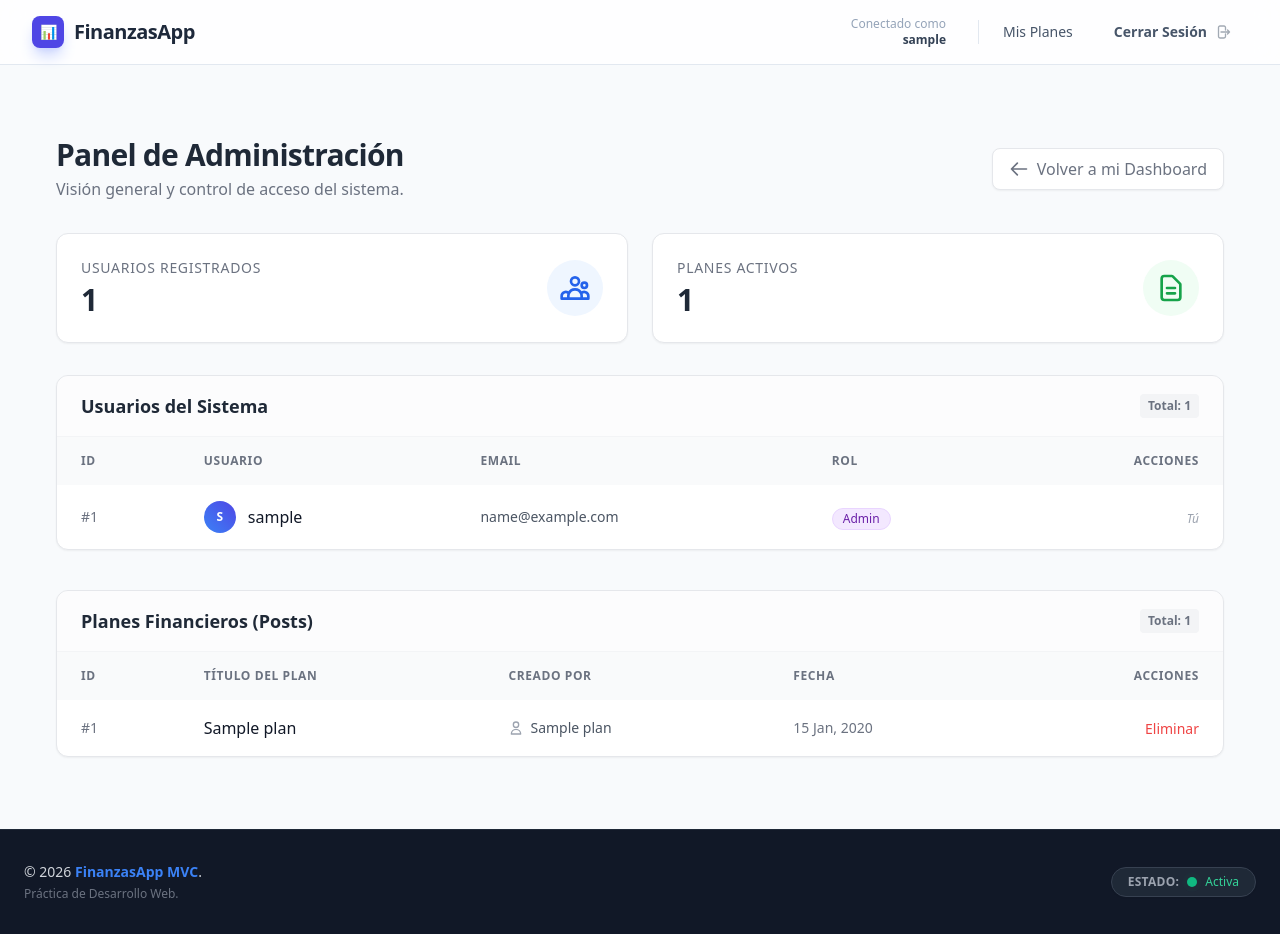
After one commit to JanVizcaino/finanzas-mvc, a PHP site: template views/admin/dashboard.php in a window 1280 px wide. The commit adds this page. Run offline with PHP 8.4, Linux system fonts and the light colour scheme; the visitor is signed in with stand-in values (Sample User, id 1); the template is opened without the code that fills it: most values are stand-ins (such as "Sample title", 1, 10 or a date in 2020); some libraries are stand-ins or nearby versions.

Commit message:
Implement admin panel with user and plan management features, add receipt upload functionality to expenses

```diff
--- a/controllers/UserController.php
+++ b/controllers/UserController.php
@@ -22,6 +22,7 @@ class UserController
         if ($result) {
             $_SESSION['user_id'] = $result['id'];
             $_SESSION['username'] = $result['username'];
+            $_SESSION['role'] = $result['role'];
             header("Location: index.php?action=dashboard");
         } else {
             echo "Credenciales incorrectas";
--- /dev/null
+++ b/views/admin/dashboard.php
@@ -0,0 +1,151 @@
+<div class="container mx-auto px-6 py-8">
+
+    <div class="flex flex-col md:flex-row justify-between items-center mb-8 gap-4">
+        <div>
+            <h1 class="text-3xl font-bold text-gray-800 tracking-tight">Panel de Administración</h1>
+            <p class="text-gray-500 mt-1">Visión general y control de acceso del sistema.</p>
+        </div>
+        <a href="index.php?action=dashboard" class="group flex items-center text-gray-500 hover:text-blue-600 transition-colors duration-200 font-medium bg-white px-4 py-2 rounded-lg border border-gray-200 hover:border-blue-300 shadow-sm">
+            <svg xmlns="http://www.w3.org/2000/svg" class="h-5 w-5 mr-2 group-hover:-translate-x-1 transition-transform" fill="none" viewBox="0 0 24 24" stroke="currentColor">
+                <path stroke-linecap="round" stroke-linejoin="round" stroke-width="2" d="M10 19l-7-7m0 0l7-7m-7 7h18" />
+            </svg>
+            Volver a mi Dashboard
+        </a>
+    </div>
+
+    <div class="grid grid-cols-1 md:grid-cols-2 gap-6 mb-8">
+        <div class="bg-white rounded-xl p-6 shadow-sm border border-gray-200 flex items-center justify-between">
+            <div>
+                <p class="text-sm font-medium text-gray-500 uppercase tracking-wider">Usuarios Registrados</p>
+                <p class="text-3xl font-bold text-gray-800 mt-1"><?= count($users) ?></p>
+            </div>
+            <div class="p-3 bg-blue-50 rounded-full text-blue-600">
+                <svg xmlns="http://www.w3.org/2000/svg" class="h-8 w-8" fill="none" viewBox="0 0 24 24" stroke="currentColor">
+                    <path stroke-linecap="round" stroke-linejoin="round" stroke-width="2" d="M17 20h5v-2a3 3 0 00-5.356-1.857M17 20H7m10 0v-2c0-.656-.126-1.283-.356-1.857M7 20H2v-2a3 3 0 015.356-1.857M7 20v-2c0-.656.126-1.283.356-1.857m0 0a5.002 5.002 0 019.288 0M15 7a3 3 0 11-6 0 3 3 0 016 0zm6 3a2 2 0 11-4 0 2 2 0 014 0z" />
+                </svg>
+            </div>
+        </div>
+        <div class="bg-white rounded-xl p-6 shadow-sm border border-gray-200 flex items-center justify-between">
+            <div>
+                <p class="text-sm font-medium text-gray-500 uppercase tracking-wider">Planes Activos</p>
+                <p class="text-3xl font-bold text-gray-800 mt-1"><?= count($plans) ?></p>
+            </div>
+            <div class="p-3 bg-green-50 rounded-full text-green-600">
+                <svg xmlns="http://www.w3.org/2000/svg" class="h-8 w-8" fill="none" viewBox="0 0 24 24" stroke="currentColor">
+                    <path stroke-linecap="round" stroke-linejoin="round" stroke-width="2" d="M9 12h6m-6 4h6m2 5H7a2 2 0 01-2-2V5a2 2 0 012-2h5.586a1 1 0 01.707.293l5.414 5.414a1 1 0 01.293.707V19a2 2 0 01-2 2z" />
+                </svg>
+            </div>
+        </div>
+    </div>
+
+    <div class="bg-white rounded-xl shadow-sm border border-gray-200 mb-10 overflow-hidden">
+        <div class="px-6 py-4 border-b border-gray-100 flex justify-between items-center bg-gray-50/50">
+            <h2 class="text-lg font-bold text-gray-800">Usuarios del Sistema</h2>
+            <span class="text-xs font-semibold text-gray-500 bg-gray-100 px-2 py-1 rounded">Total: <?= count($users) ?></span>
+        </div>
+
+        <div class="overflow-x-auto">
+            <table class="w-full text-left border-collapse">
+                <thead>
+                    <tr class="bg-gray-50 text-xs uppercase text-gray-500 font-semibold tracking-wider">
+                        <th class="px-6 py-4">ID</th>
+                        <th class="px-6 py-4">Usuario</th>
+                        <th class="px-6 py-4">Email</th>
+                        <th class="px-6 py-4">Rol</th>
+                        <th class="px-6 py-4 text-right">Acciones</th>
+                    </tr>
+                </thead>
+                <tbody class="divide-y divide-gray-100">
+                    <?php foreach ($users as $user): ?>
+                    <tr class="hover:bg-gray-50 transition-colors duration-150">
+                        <td class="px-6 py-4 text-gray-500 text-sm">#<?= $user['id'] ?></td>
+                        <td class="px-6 py-4">
+                            <div class="flex items-center">
+                                <div class="h-8 w-8 rounded-full bg-gradient-to-tr from-blue-500 to-indigo-600 flex items-center justify-center text-white font-bold text-xs mr-3">
+                                    <?= strtoupper(substr($user['username'], 0, 1)) ?>
+                                </div>
+                                <span class="font-medium text-gray-900"><?= htmlspecialchars($user['username']) ?></span>
+                            </div>
+                        </td>
+                        <td class="px-6 py-4 text-sm text-gray-600"><?= htmlspecialchars($user['email']) ?></td>
+                        <td class="px-6 py-4">
+                            <?php if($user['role'] === 'admin'): ?>
+                                <span class="inline-flex items-center px-2.5 py-0.5 rounded-full text-xs font-medium bg-purple-100 text-purple-800 border border-purple-200">
+                                    Admin
+                                </span>
+                            <?php else: ?>
+                                <span class="inline-flex items-center px-2.5 py-0.5 rounded-full text-xs font-medium bg-gray-100 text-gray-800 border border-gray-200">
+                                    Usuario
+                                </span>
+                            <?php endif; ?>
+                        </td>
+                        <td class="px-6 py-4 text-right">
+                            <?php if($user['id'] != $_SESSION['user_id']): ?>
+                                <a href="index.php?action=admin_delete_user&id=<?= $user['id'] ?>"
+                                   onclick="return confirm('¿Estás seguro de que deseas eliminar permanentemente a este usuario?');"
+                                   class="text-red-500 hover:text-red-700 font-medium text-sm hover:underline">
+                                    Eliminar
+                                </a>
+                            <?php else: ?>
+                                <span class="text-xs text-gray-400 italic">Tú</span>
+                            <?php endif; ?>
+                        </td>
+                    </tr>
+                    <?php endforeach; ?>
+                </tbody>
+            </table>
+        </div>
+    </div>
+
+    <div class="bg-white rounded-xl shadow-sm border border-gray-200 overflow-hidden">
+        <div class="px-6 py-4 border-b border-gray-100 flex justify-between items-center bg-gray-50/50">
+            <h2 class="text-lg font-bold text-gray-800">Planes Financieros (Posts)</h2>
+             <span class="text-xs font-semibold text-gray-500 bg-gray-100 px-2 py-1 rounded">Total: <?= count($plans) ?></span>
+        </div>
+
+        <div class="overflow-x-auto">
+            <table class="w-full text-left border-collapse">
+                <thead>
+                    <tr class="bg-gray-50 text-xs uppercase text-gray-500 font-semibold tracking-wider">
+                        <th class="px-6 py-4">ID</th>
+                        <th class="px-6 py-4">Título del Plan</th>
+                        <th class="px-6 py-4">Creado Por</th>
+                        <th class="px-6 py-4">Fecha</th>
+                        <th class="px-6 py-4 text-right">Acciones</th>
+                    </tr>
+                </thead>
+                <tbody class="divide-y divide-gray-100">
+                    <?php foreach ($plans as $plan): ?>
+                    <tr class="hover:bg-gray-50 transition-colors duration-150">
+                        <td class="px-6 py-4 text-gray-500 text-sm">#<?= $plan['id'] ?></td>
+                        <td class="px-6 py-4">
+                            <span class="font-medium text-gray-900"><?= htmlspecialchars($plan['name'] ?? 'Sin nombre') ?></span>
+                        </td>
+                        <td class="px-6 py-4 text-sm text-gray-600">
+                             <div class="flex items-center">
+                                <svg xmlns="http://www.w3.org/2000/svg" class="h-4 w-4 text-gray-400 mr-1.5" fill="none" viewBox="0 0 24 24" stroke="currentColor">
+                                    <path stroke-linecap="round" stroke-linejoin="round" stroke-width="2" d="M16 7a4 4 0 11-8 0 4 4 0 018 0zM12 14a7 7 0 00-7 7h14a7 7 0 00-7-7z" />
+                                </svg>
+                                <?= htmlspecialchars($plan['owner_name']) ?>
+                            </div>
+                        </td>
+                        <td class="px-6 py-4 text-sm text-gray-500">
+                            <?= date('d M, Y', strtotime($plan['created_at'])) ?>
+                        </td>
+                        <td class="px-6 py-4 text-right">
+                             <a href="#" class="text-red-500 hover:text-red-700 font-medium text-sm hover:underline">Eliminar</a>
+                        </td>
+                    </tr>
+                    <?php endforeach; ?>
+                </tbody>
+            </table>
+        </div>
+
+        <?php if(empty($plans)): ?>
+            <div class="p-8 text-center text-gray-500">
+                No hay planes registrados en el sistema.
+            </div>
+        <?php endif; ?>
+    </div>
+
+</div>
```
Also changed, not shown: controllers/AdminController.php (added, +56 -0 lines), controllers/ExpenseController.php (+25 -2 lines), models/Admin.php (added, +48 -0 lines), models/Expense.php (+7 -3 lines), public/index.php (+11 -0 lines), views/plans/dashboard.php (+17 -2 lines), views/plans/show.php (+20 -0 lines).
